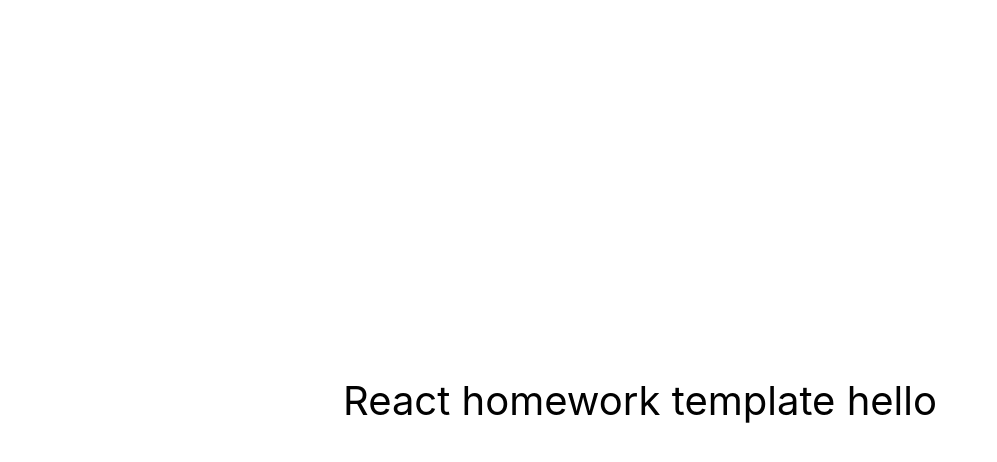
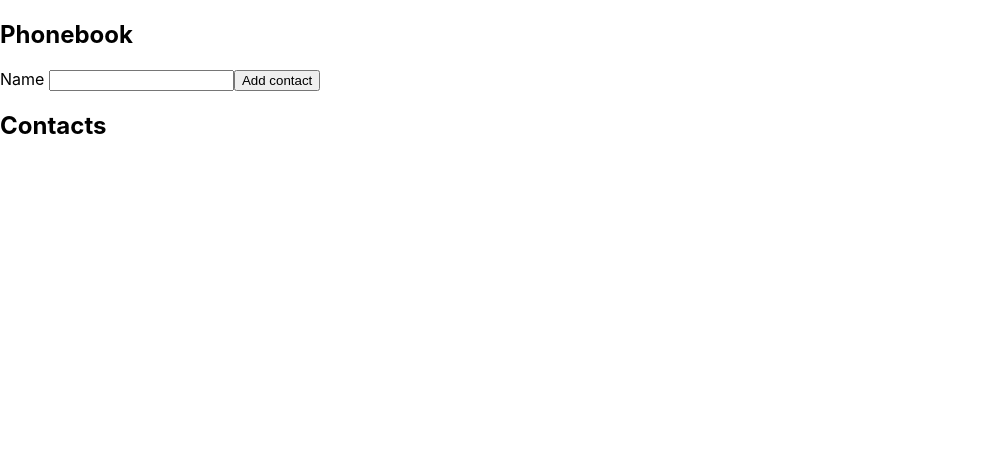
Before and after one commit to dedlev/goit-react-hw-04-phonebook, a React (Create React App) app: page / in a window 1280 px wide. Shown: the top 462 px of the page, without its empty margins (0-997 px from the left). Built offline with nearby package versions, Linux system fonts and the light colour scheme.

Commit message:
adds step 1
adds step 1

```diff
--- a/package.json
+++ b/package.json
@@ -7,6 +7,7 @@
     "@testing-library/jest-dom": "^5.16.3",
     "@testing-library/react": "^12.1.4",
     "@testing-library/user-event": "^13.5.0",
+    "nanoid": "^5.0.7",
     "react": "^18.1.0",
     "react-dom": "^18.1.0",
     "react-scripts": "5.0.1",
--- a/src/components/App.jsx
+++ b/src/components/App.jsx
@@ -1,16 +1,64 @@
-export const App = () => {
-  return (
-    <div
-      style={{
-        height: '100vh',
-        display: 'flex',
-        justifyContent: 'center',
-        alignItems: 'center',
-        fontSize: 40,
-        color: '#010101'
-      }}
-    >
-      React homework template hello
-    </div>
-  );
-};
+import React, { Component } from 'react';
+import { nanoid } from 'nanoid';
+
+export class App extends Component {
+  state = {
+    contacts: [],
+    name: '',
+  };
+
+  handleChange = e => {
+    console.log(e.target.value);
+    const { name, value } = e.target;
+    this.setState({
+      [name]: value,
+    });
+  };
+
+  handleAddContact = () => {
+    const { name } = this.state;
+    if (name) {
+      const newContact = {
+        id: nanoid(),
+        name,
+      };
+      this.setState(prevState => ({
+        contacts: [...prevState.contacts, newContact],
+        name: '',
+      }));
+    }
+  };
+
+  render() {
+    const contacts = this.state.contacts;
+    return (
+      <div>
+        <h2>Phonebook</h2>
+        <form>
+          <label htmlFor="nameInput">Name </label>
+          <input
+            id="nameInput"
+            type="text"
+            name="name"
+            value={this.state.name}
+            onChange={this.handleChange}
+            required
+          />
+
+          <button type="button" onClick={this.handleAddContact}>
+            Add contact
+          </button>
+        </form>
+
+        <h2>Contacts</h2>
+        <ul>
+          {contacts.map(contact => (
+            <li key={contact.id}>
+              <p>{contact.name}</p>
+            </li>
+          ))}
+        </ul>
+      </div>
+    );
+  }
+}
--- a/src/index.css
+++ b/src/index.css
@@ -1,4 +1,4 @@
-@import-normalize; /* bring in normalize.css styles */
+@import-normalize;
 
 body {
   margin: 0;
```
Also changed, not shown: 1 other file (tests, documents, lock files or other folders).
